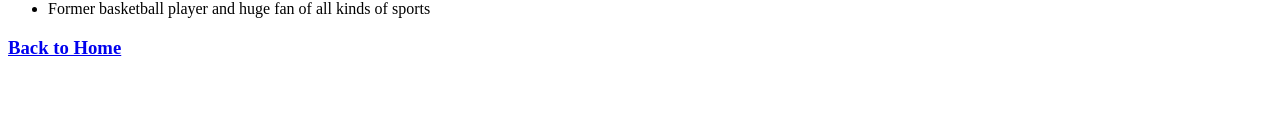
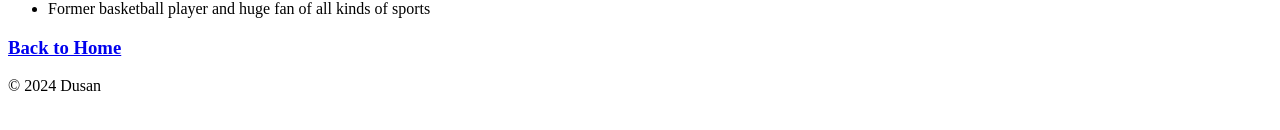
Before and after one commit to Dule01/online-resume, a plain HTML site: page public/hobbies.html in a window 1280 px wide. Shown: the part 206-336 px from the top of the page. Drawn offline with Linux system fonts and the light colour scheme.

Commit message:
added footer

```diff
--- a/public/hobbies.html
+++ b/public/hobbies.html
@@ -10,16 +10,19 @@
     <hr />
     <ul>
       <li>Enjoys traveling and social events</li>
-      <br/>
+      <br />
       <li>
         Determined to stay in a good shape by working out in the gym at least 3
         times a week, trying to develop healthy lifestyle
       </li>
-      <br/>
+      <br />
       <li>Huge love for animals, especially dogs</li>
-      <br/>
+      <br />
       <li>Former basketball player and huge fan of all kinds of sports</li>
     </ul>
     <h3><a href="../index.html">Back to Home</a></h3>
+    <footer>
+      <p>© 2024 Dusan</p>
+    </footer>
   </body>
 </html>
```
Also changed, not shown: index.html (+3 -0 lines), public/educational-history.html (+5 -2 lines), public/skill-set.html (+3 -0 lines), public/work-experience.html (+3 -0 lines).
